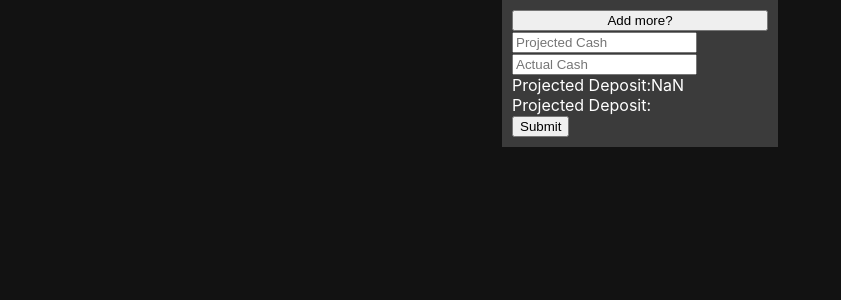
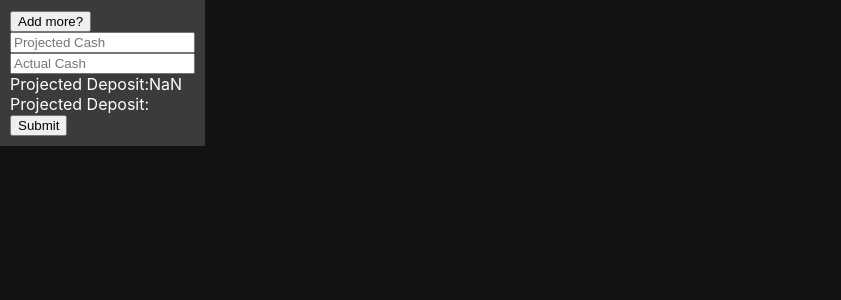
Before and after one commit to Enrikes/McD-Deposit, a React (Create React App) app: page / in a window 1280 px wide. Shown: the top 300 px of the page, without its empty margins (0-841 px from the left). Built offline with nearby package versions, Linux system fonts and the light colour scheme.

Commit message:
Feat: Registers now display in columns.

```diff
--- a/src/App.css
+++ b/src/App.css
@@ -2,13 +2,21 @@ body {
   background-color: #121212;
 }
 .deposit-container {
-  display: flex;
-  flex-direction: column;
-  width: 20%;
+  display: inline-block;
   background-color: #3b3b3b;
   padding: 10px;
   margin: 0 auto;
 }
+.deposit-column {
+  display: flex;
+  flex-direction: column;
+}
 .total {
   color: white;
+  display: flex;
+  flex-direction: column;
 }
+.form-container {
+  display: flex;
+  flex-direction: row;
+}
```
